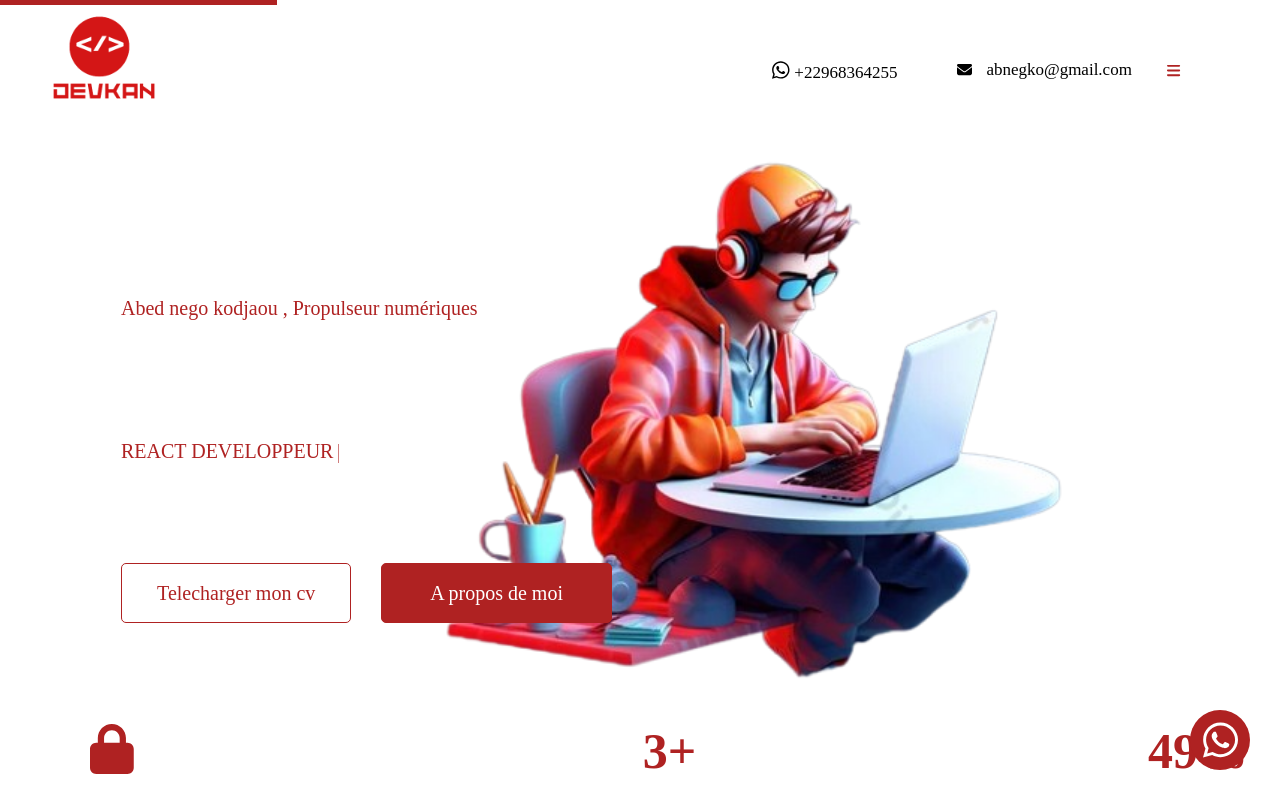
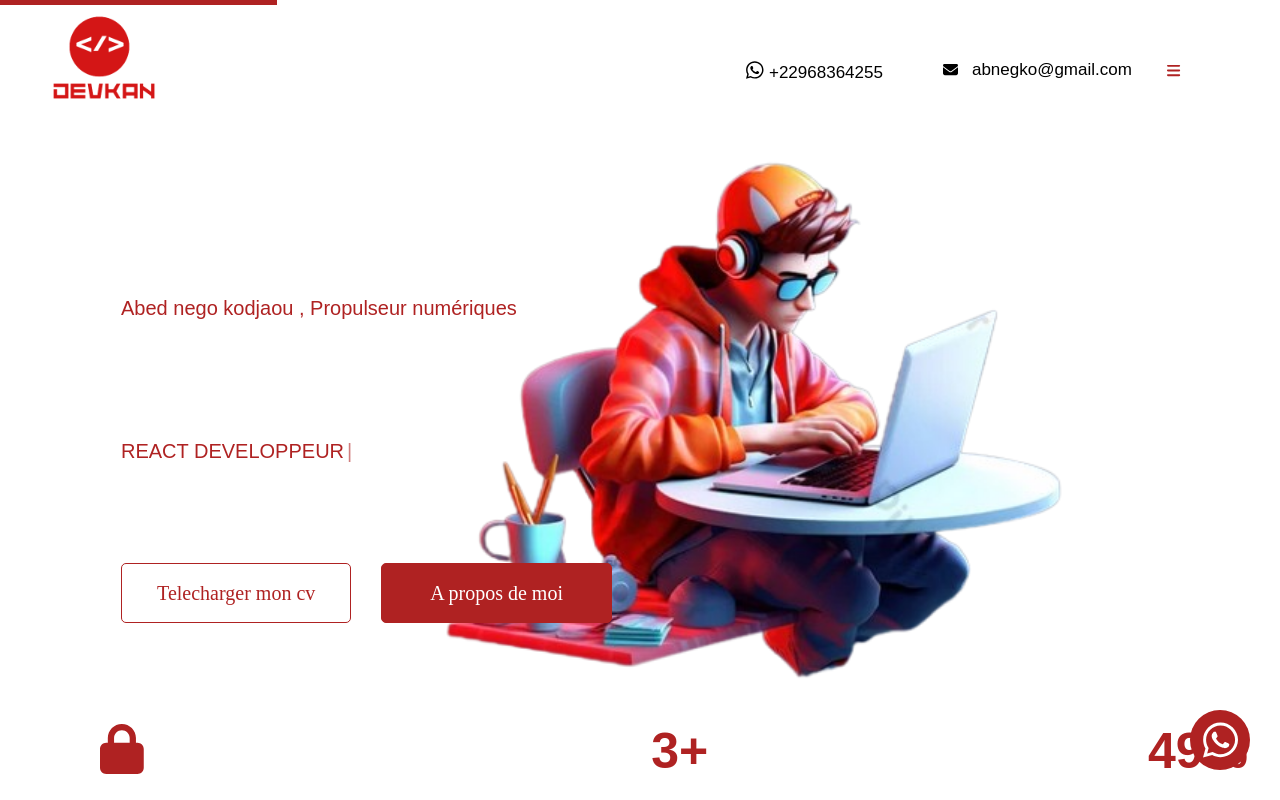
Before and after one commit to kodjaouabed/devkan, a React (Create React App) app in the folder front-end/: page / in a window 1280 px wide. Shown: the top 800 px of the page. Built offline with nearby package versions, Linux system fonts and the light colour scheme; no server answers.

Commit message:
ddffffjfgjgj

```diff
--- a/front-end/src/App.css
+++ b/front-end/src/App.css
@@ -2,7 +2,7 @@
 body{
   padding: 0;
   margin: 0;
-  font-family:cursive;
+  font-family:Arial, Helvetica, sans-serif;
 
 }
 .background{
```
